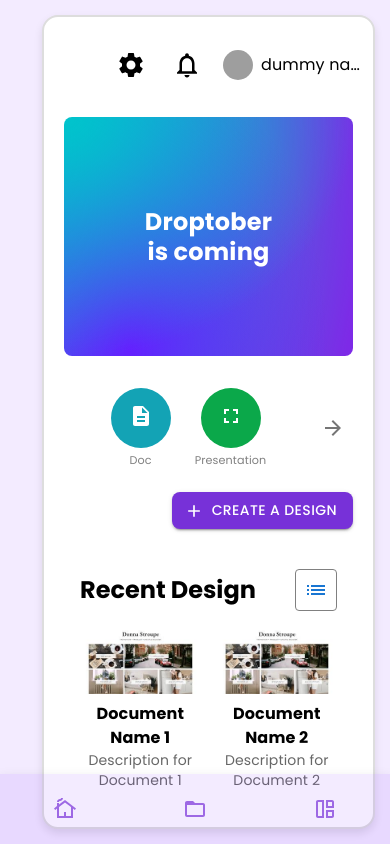
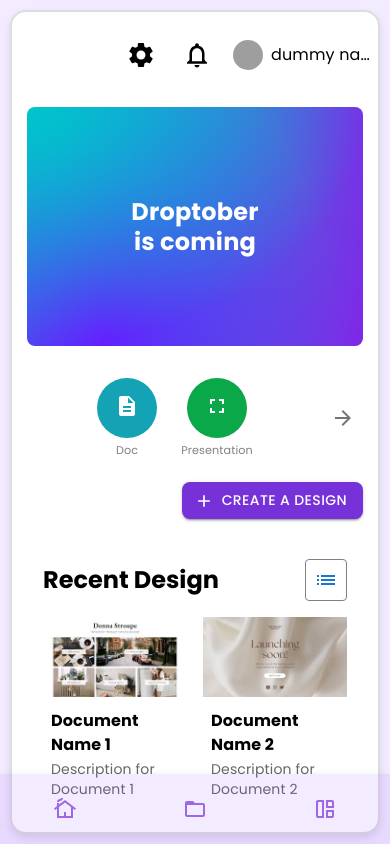
Before and after one commit to saraibmangotech/MangoFlow, a React (Create React App) app: page /home in a window 390 px wide. Built offline with nearby package versions, Linux system fonts and the light colour scheme; grey boxes are pictures that could not be loaded.

Commit message:
adjust responsive in icons circle and grid boxes

```diff
--- a/src/Components/recentDesigns/RecentDesign.js
+++ b/src/Components/recentDesigns/RecentDesign.js
@@ -4,7 +4,9 @@ import ListIcon from "@mui/icons-material/List";
 import GridViewIcon from "@mui/icons-material/GridView";
 import StarBorderIcon from "@mui/icons-material/StarBorder";
 import MoreHorizIcon from "@mui/icons-material/MoreHoriz";
-import img1 from "../../Images/img1.png"; // Importing the image
+import img1 from "../../Images/img1.png";
+import img2 from "../../Images/img2.png";
+import img3 from "../../Images/img3.png";
 
 // Sample documents data
 const documents = [
@@ -16,12 +18,12 @@ const documents = [
   {
     title: "Document Name 2",
     description: "Description for Document 2",
-    imageUrl: img1,
+    imageUrl: img2,
   },
   {
     title: "Document Name 3",
     description: "Description for Document 3",
-    imageUrl: img1,
+    imageUrl: img3,
   },
   {
     title: "Document Name 4",
@@ -31,7 +33,7 @@ const documents = [
   {
     title: "Document Name 5",
     description: "Description for Document 5",
-    imageUrl: img1,
+    imageUrl: img3,
   },
 ];
 
@@ -180,6 +182,13 @@ const RecentDesign = ({ height }) => {
                 overflow="hidden"
                 display="flex"
                 flexDirection="column"
+                justifyContent={{
+                  xs: "flex-start",
+                  md: "flex-start",
+                  lg: "flex-start",
+                  xl:"flex-start"
+                }} // Center on large screens
+
                 alignItems="center"
                 position="relative"
                 onClick={() => console.log(`Clicked: ${doc.title}`)}
@@ -201,11 +210,15 @@ const RecentDesign = ({ height }) => {
                   }}
                 />
                 {/* Title and Description below the image */}
-                <Box p={1} textAlign="center">
-                  <Typography variant="body1" fontWeight="bold">
+                <Box
+                  p={1}
+                  margin="2px 0"
+
+                >
+                  <Typography variant="body1" fontWeight="bold" margin="2px 0">
                     {doc.title}
                   </Typography>
-                  <Typography variant="body2" color="text.secondary">
+                  <Typography variant="body2" color="text.secondary" margin="2px 0">
                     {doc.description}
                   </Typography>
                 </Box>
--- a/src/pages/Home.jsx
+++ b/src/pages/Home.jsx
@@ -17,10 +17,10 @@ const Home = () => {
   // Effect to adjust itemsToShow based on window width
   useEffect(() => {
     const handleResize = () => {
-      if (window.innerWidth > 1200) setItemsToShow(10);
-      else if (window.innerWidth > 900) setItemsToShow(6);
-      else if (window.innerWidth > 800) setItemsToShow(4);
-      else if (window.innerWidth > 500) setItemsToShow(3);
+      if (window.innerWidth > 1400) setItemsToShow(10);
+      else if (window.innerWidth > 1100) setItemsToShow(6);
+      else if (window.innerWidth > 900) setItemsToShow(4);
+      else if (window.innerWidth > 750) setItemsToShow(3);
       else if (window.innerWidth > 350) setItemsToShow(2);
     };
 
@@ -60,20 +60,20 @@ const Home = () => {
           sx={{
             display: "flex",
             flexDirection: "column",
-            padding: "20px",
+            padding: { xs: "15px", sm: "20px" }, // Adjust padding for smaller screens
             border: "2px solid #ddd",
             borderRadius: "16px",
             boxShadow: "0 4px 8px rgba(0, 0, 0, 0.1)",
             backgroundColor: "#fff",
             boxSizing: "border-box",
-            width: { xs: "90%", sm: "81%", md: "84%", lg: "88%", xl: "90%" }, // Set width based on screen size
+            width: { xs: "100%", sm: "85%", md: "84%", lg: "88%", xl: "90%" }, // 100% width for xs and sm
             minHeight: {
               xs: "800px",
               sm: "1000px",
               md: "1950px",
               xl: "2000px",
             },
-            margin: "5px",
+            margin: { xs: "0", sm: "0" }, // Remove margin for xs, small margin for sm
             overflow: "hidden",
           }}
         >
```
